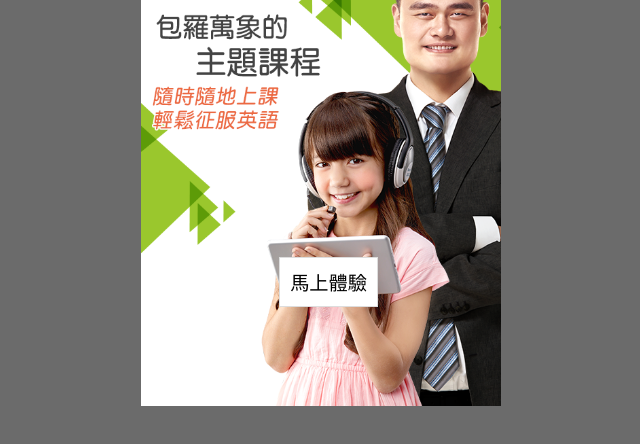
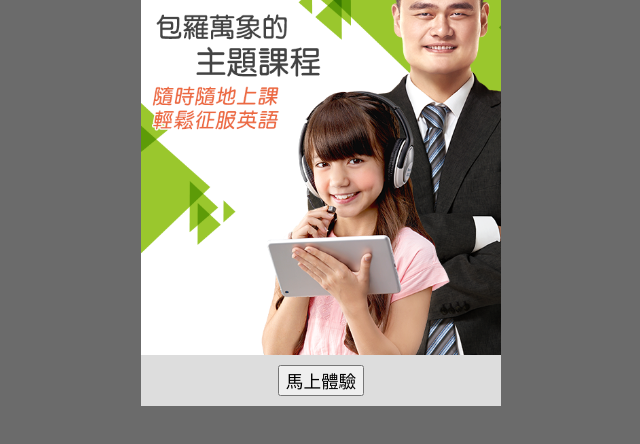
Before and after one commit to chyp10665/tutor-form, a plain HTML site: page index.html in a window 1280 px wide. Shown: the part 102-546 px from the top of the page, without its empty margins (319-959 px from the left). Drawn offline with Linux system fonts and the light colour scheme.

Commit message:
Update style.css

```diff
--- a/style.css
+++ b/style.css
@@ -24,7 +24,7 @@ a{
     background-image:url("background.png");
     background-size:cover;
     background-repeat: no-repeat;
-
+    position:relative;
 }
 
 .tel{
@@ -62,12 +62,12 @@ a{
 }
 
 footer {
-    position: relative;
+    position: absolute;
     bottom: 0px;
     padding: 10px;
     text-align: center;
-    margin-top:250px;
-    margin-left:15px;
+    width: 100%;
+    background-color: #ddd;
 }
 .form{
     padding:5px 3px;
@@ -87,11 +87,7 @@ footer {
     text-align:center;display:inline-block;
 }
 button{
-    background-color:White;
-    border:1px solid #ddd;
-    font-size:1.2em;
+    font-size:1.1em;
     margin:0px auto;
-    padding:10px;
-    border-radius:8px
     font-family: '微軟正黑體',SimHei,'PingFang TC','PingFang SC';
 }
```
